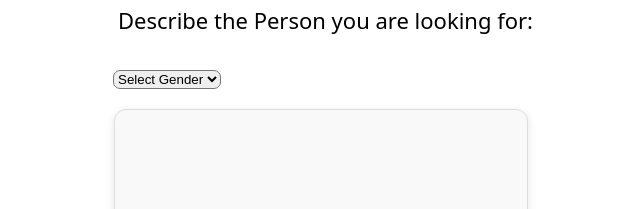
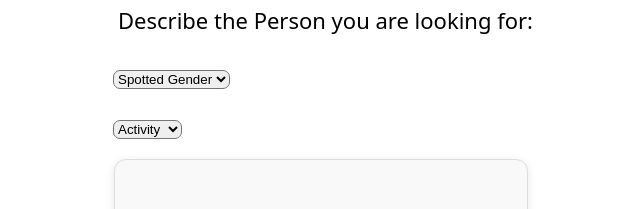
Before and after one commit to kareemkaddah/SpotOn, a React (Vite) app: page / in a window 1280 px wide. Shown: the part 237-446 px from the top of the page, without its empty margins (319-959 px from the left). Built offline with nearby package versions, Linux system fonts and the light colour scheme; no server answers; the database is empty.

Commit message:
Added the acitivity types

```diff
--- a/package.json
+++ b/package.json
@@ -10,6 +10,7 @@
     "preview": "vite preview"
   },
   "dependencies": {
+    "country-city": "^1.0.0",
     "firebase": "^11.6.0",
     "react": "^19.0.0",
     "react-dom": "^19.0.0"
--- a/src/App.tsx
+++ b/src/App.tsx
@@ -8,6 +8,7 @@ import darkMode from './assets/darkMode.svg';
 function App() {
   const [gender, setGender] = useState('');
   const [description, setDescription] = useState('');
+  const [activity, setActivity] = useState('');
   const [location, setLocation] = useState('');
   // const [darkmode, setDarkmode] = useState(false);
   const handlePost = async () => {
@@ -20,9 +21,10 @@ function App() {
         description,
         location,
         gender,
+        activity,
         timestamp: Timestamp.now(),
       });
-
+      setActivity('');
       setDescription('');
       setGender('');
       setLocation('');
@@ -75,11 +77,27 @@ function App() {
             onChange={(e) => setGender(e.target.value)}
           >
             <option value='' disabled>
-              Select Gender
+              Spotted Gender
             </option>
-            <option value='male'>Male</option>
-            <option value='female'>Female</option>
-            <option value='other'>Other</option>
+            <option value='Male'>Male</option>
+            <option value='Female'>Female</option>
+            <option value='Other'>Other</option>
+          </select>
+        </div>
+        <div>
+          <select
+            className='gender-box'
+            id='activity'
+            value={activity}
+            onChange={(e) => setActivity(e.target.value)}
+          >
+            <option value='' disabled>
+              Activity
+            </option>
+            <option value='Car'>Car</option>
+            <option value='Train'>Train</option>
+            <option value='Walking'>Walking</option>
+            <option value='Other'>Other</option>
           </select>
         </div>
         <textarea
@@ -99,6 +117,7 @@ function App() {
           onChange={(e) => setLocation(e.target.value)}
         ></input>
       </div>
+
       <div style={{ display: 'flex' }}>
         <button className='post-botton' onClick={handlePost}>
           Post Anonymosly
@@ -109,6 +128,7 @@ function App() {
             setDescription('');
             setLocation('');
             setGender('');
+            setActivity('');
           }}
         >
           Delete
--- a/src/components/RecentPosts.tsx
+++ b/src/components/RecentPosts.tsx
@@ -5,6 +5,7 @@ import { collection, query, orderBy, getDocs } from 'firebase/firestore';
 
 type Post = {
   id: string;
+  activity: string;
   gender: string;
   description: string;
   location: string;
@@ -57,6 +58,9 @@ const RecentPosts: React.FC = () => {
             <div className='gender'>
               <p>{post.gender}</p>
             </div>
+            <div className='gender'>
+              <p>{post.activity}</p>
+            </div>
             <p className='description-text'>{post.description} </p>
           </div>
         ))}
```
Also changed, not shown: 1 other file (tests, documents, lock files or other folders).
